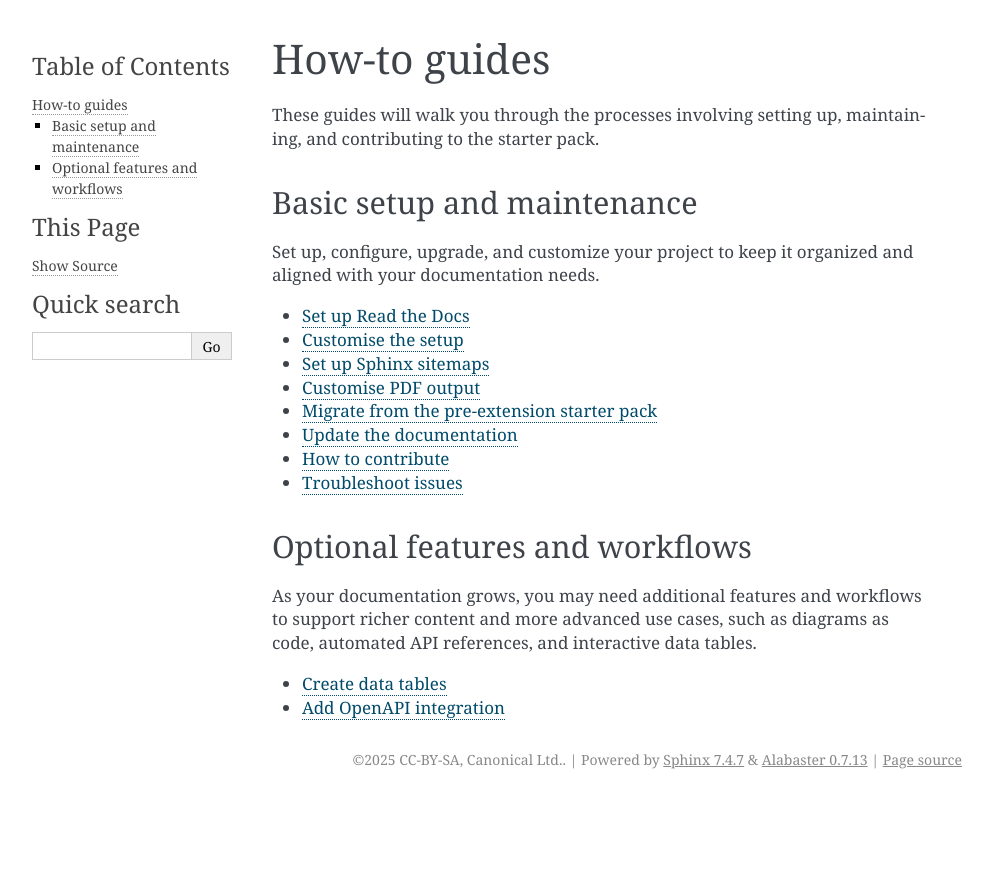
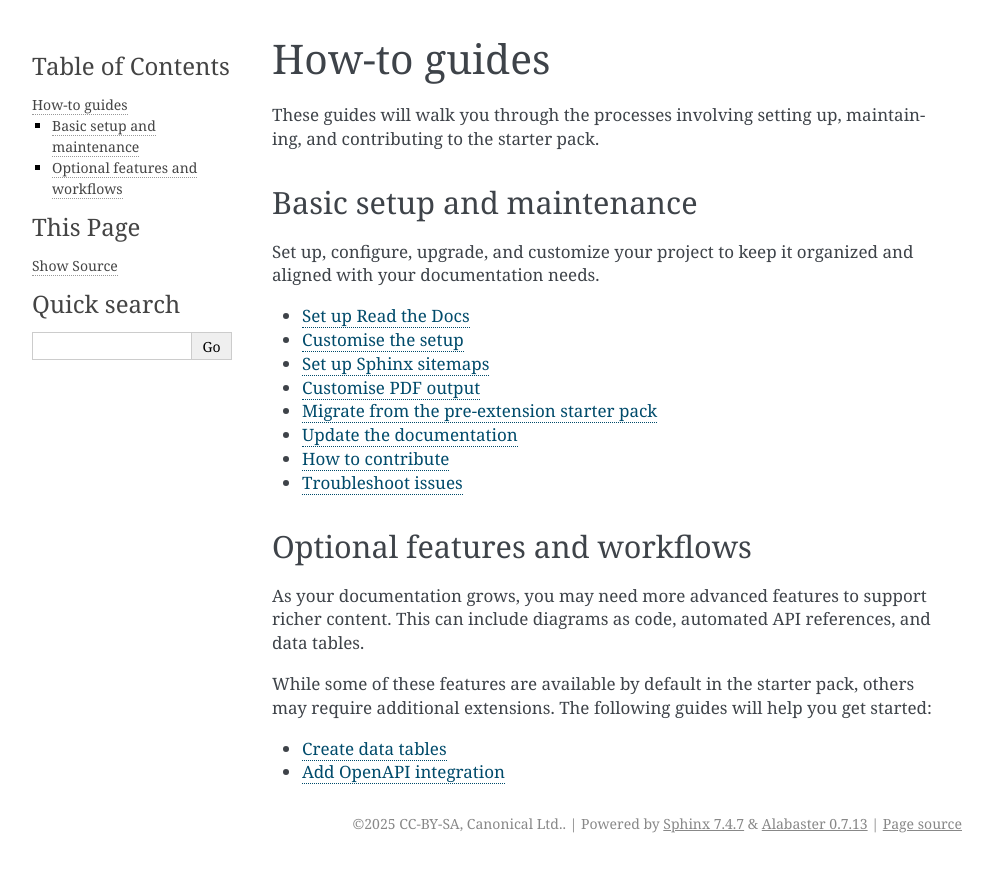
Before and after one commit to canonical/sphinx-docs-starter-pack, a Sphinx documentation site: the page built from docs/how-to/index.rst, in a window 1280 px wide. Shown: the top 872 px of the page, without its empty margins (148-1141 px from the left). Built offline with Sphinx 7.4.7, drawn with Linux system fonts in a browser that asks for light colours; pages that are not in the unit, such as notebooks, are missing from menus.

Commit message:
update landing page per suggestion

```diff
--- a/docs/how-to/index.rst
+++ b/docs/how-to/index.rst
@@ -24,7 +24,9 @@ Set up, configure, upgrade, and customize your project to keep it organized and
 Optional features and workflows
 -------------------------------
 
-As your documentation grows, you may need additional features and workflows to support richer content and more advanced use cases, such as diagrams as code, automated API references, and interactive data tables.
+As your documentation grows, you may need more advanced features to support richer content. This can include diagrams as code, automated API references, and data tables.
+
+While some of these features are available by default in the starter pack, others may require additional extensions. The following guides will help you get started:
 
 .. toctree::
    :maxdepth: 1
```
